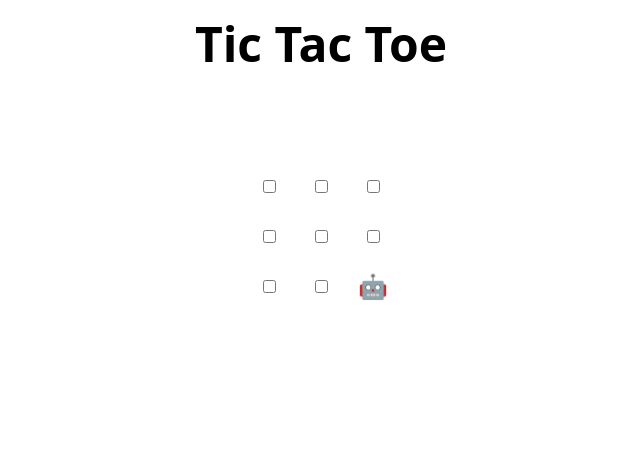
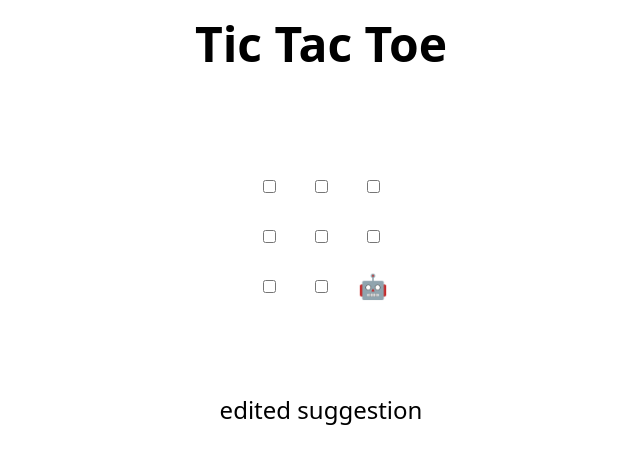
Before and after one commit to adrianna-wozniak1/skills-review-pull-requests, a plain HTML site: page index.html in a window 1280 px wide. Shown: the whole page, without its empty margins (319-959 px from the left). Drawn offline with Linux system fonts and the light colour scheme.

Commit message:
Update index.html

```diff
--- a/index.html
+++ b/index.html
@@ -48,7 +48,7 @@
 </table>
 
 <h2 hidden>Game over, refresh to play again 🧑‍💻 🤖!</h2>
-
+edited suggestion
 <script>
   // Initialization
   const boxes = Array.from(document.querySelectorAll("td"));
```
